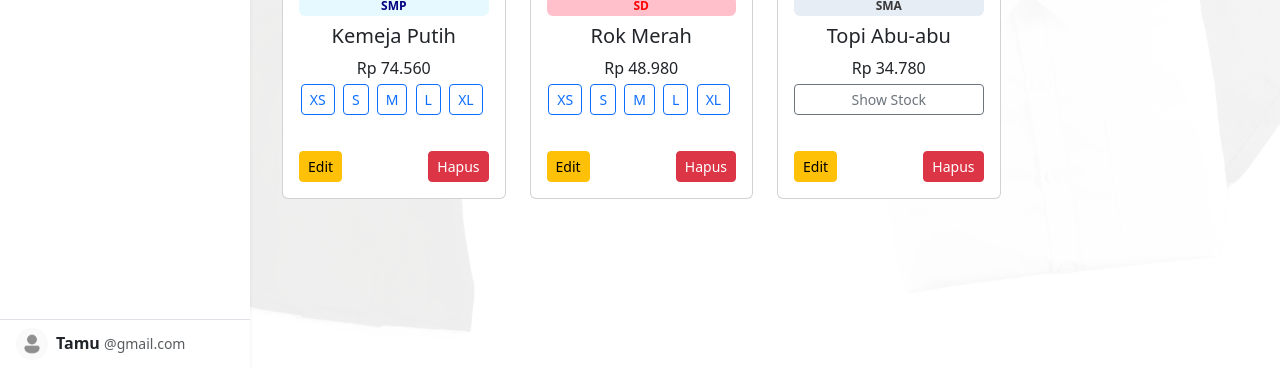
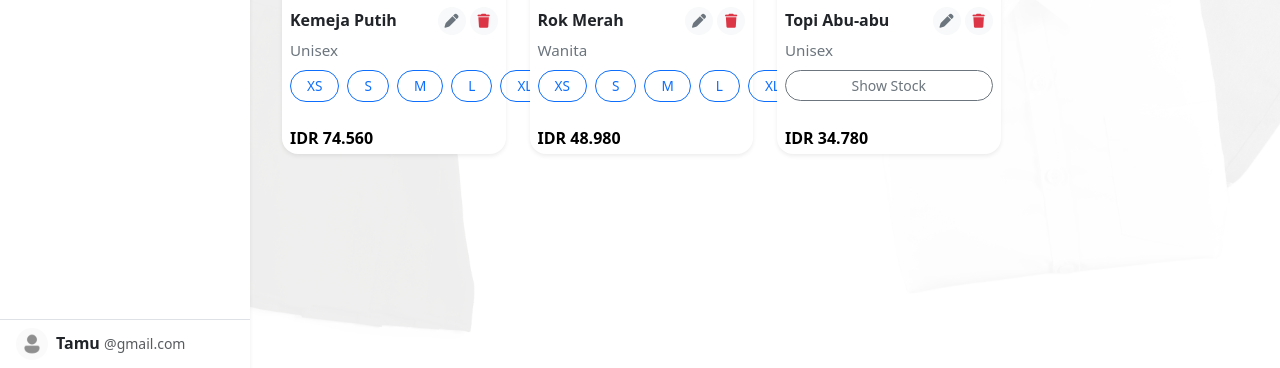
Before and after one commit to saliescollege/PBW-4C-SI-KELOMPOK-1, a PHP site: page /produk.php in a window 1280 px wide. Shown: the part 432-800 px from the top of the page. Run offline with PHP 8.4, Linux system fonts and the light colour scheme; data comes from the database, SQL or seed files in the repository.

Commit message:
update produk

```diff
--- a/sistem-uniform-u/laman-produk/produk.php
+++ b/sistem-uniform-u/laman-produk/produk.php
@@ -108,10 +108,18 @@ if (!$result) {
     flex-direction: column;
     }
 
-    .product-card img {
+    .product-card img,
+    .card-img-top {
       width: 100%;
-      aspect-ratio: 1/1;
-      object-fit: cover;
+      height: 220px;
+      object-fit: contain;
+      background: #f8f9fa;
+      border-top-left-radius: 16px;
+      border-top-right-radius: 16px;
+      /* Tambahan agar gambar selalu rata tengah secara vertikal */
+      display: block;
+      margin-left: auto;
+      margin-right: auto;
     }
 
     .product-card .size-buttons {
@@ -149,6 +157,7 @@ if (!$result) {
     .input-icon input {
       padding-left: 30px;
     }
+
 
     @media (max-width: 991.98px) {
       .col-md-4 {
@@ -205,62 +214,89 @@ if (!$result) {
                 $gambar = $row['gambar_produk'];
                 $harga = number_format($row['harga'], 0, ',', '.');
 
+                // Badge & tombol warna sesuai kategori
+                $badgeClass = '';
+                $editBtnClass = '';
+                $deleteBtnClass = '';
+                if (strtolower($kategori) === 'sd') {
+                    $badgeClass = 'tag-sd';
+                    $editBtnClass = 'btn-danger'; // merah
+                    $deleteBtnClass = 'btn-danger';
+                } elseif (strtolower($kategori) === 'smp') {
+                    $badgeClass = 'tag-smp';
+                    $editBtnClass = 'btn-primary'; // biru
+                    $deleteBtnClass = 'btn-primary';
+                } elseif (strtolower($kategori) === 'sma') {
+                    $badgeClass = 'tag-sma';
+                    $editBtnClass = 'btn-secondary'; // abu
+                    $deleteBtnClass = 'btn-secondary';
+                }
+
                 // Ambil semua entri stok produk ini
                 $stokQuery = mysqli_query($conn, "SELECT size, stok FROM produk_stock WHERE id_produk = '$id'");
                 $sizes = [];
 
                 while ($data = mysqli_fetch_assoc($stokQuery)) {
                     $cleanedSize = trim($data['size']);
-                    // Validasi ukuran (hanya nilai yang benar seperti S, M, L, XL, dst)
                     if ($cleanedSize !== '' && $cleanedSize !== '-' && preg_match('/^[A-Za-z0-9]+$/', $cleanedSize)) {
                         $sizes[] = $data;
                     }
                 }
 
-                // Jika tidak ada ukuran valid, maka produk dianggap tidak memiliki size
                 $punyaUkuran = count($sizes) > 0;
             ?>
             <div class="col-md-3 mb-4 produk-item">
-                  <div class="card h-100 product-card" data-product-id="<?= $id ?>" data-kategori="<?= strtolower($kategori) ?>">
+      <div class="card h-100 product-card shadow-sm border-0" data-product-id="<?= $id ?>" data-kategori="<?= strtolower($kategori) ?>" style="border-radius: 16px;">
+        <div class="position-relative">
           <img src="../assets/uniform/<?= htmlspecialchars($gambar) ?>"
-                          class="card-img-top"
-                          alt="<?= htmlspecialchars($nama) ?>"
-                          style="height: 200px; object-fit: contain;" />
+            class="card-img-top rounded-top"
+            alt="<?= htmlspecialchars($nama) ?>" />
 
-                    <div class="card-body d-flex flex-column">
-                        <?php
-                        $badgeClass = '';
-                        if ($kategori === 'SD') {
-                            $badgeClass = 'tag-sd';
-                        } elseif ($kategori === 'SMP') {
-                            $badgeClass = 'tag-smp';
-                        } elseif ($kategori === 'SMA') {
-                            $badgeClass = 'tag-sma';
-                        }
-                      ?>
-                      <span class="badge <?= $badgeClass ?> mb-2"><?= htmlspecialchars($kategori) ?></span>
-
-                        <h5 class="card-title text-center"><?= htmlspecialchars($nama) ?></h5>
-                        <p class="card-text mb-1 text-center">Rp <?= $harga ?></p>
-
+          <!-- Badge kategori di pojok kiri atas gambar -->
+          <span class="position-absolute top-0 start-0 m-2 badge <?= $badgeClass ?> px-3 py-2 fs-6 shadow-sm" style="opacity:0.95;">
+            <?= htmlspecialchars($kategori) ?>
+          </span>
+        </div>
+        <div class="card-body d-flex flex-column pt-2 pb-1 px-2">
+          <div class="d-flex align-items-center justify-content-between mb-1">
+            <h5 class="card-title fw-semibold mb-0" style="font-size:1rem;"><?= htmlspecialchars($nama) ?></h5>
+            <div class="d-flex gap-1">
+              <a href="stok.php?id=<?= $id ?>"
+                class="btn btn-sm btn-light btn-icon-only border-0"
+                title="Edit"
+                style="width:28px; height:28px; display:flex; align-items:center; justify-content:center; border-radius:50%; color:#6c757d;">
+                <i class="fas fa-pen"></i>
+              </a>
+              <a href="hapus-produk.php?id=<?= $id ?>"
+                class="btn btn-sm btn-light btn-icon-only border-0"
+                title="Hapus"
+                onclick="return confirm('Yakin ingin menghapus produk ini?');"
+                style="width:28px; height:28px; display:flex; align-items:center; justify-content:center; border-radius:50%; color:#dc3545;">
+                <i class="fas fa-trash"></i>
+              </a>
+            </div>
+          </div>
+          <?php if (!empty($row['jenis_kelamin'])): ?>
+            <div class="mb-2" style="font-size:0.95rem; color:#6c757d;">
+              <?= htmlspecialchars($row['jenis_kelamin']) ?>
+            </div>
+          <?php endif; ?>
           <?php if ($punyaUkuran): ?>
-                            <div class="mb-2 text-center">
+            <div class="mb-2 d-flex justify-content-between size-buttons">
               <?php foreach ($sizes as $data): ?>
-                                    <button class="btn btn-sm btn-outline-primary me-1 mb-1" onclick="showStock(this, '<?= $data['size'] ?>')">
+                <button class="btn btn-sm btn-outline-primary rounded-pill px-3 me-1 mb-1 shadow-none"
+                  onclick="showStock(this, '<?= $data['size'] ?>')"
+                  style="transition: background 0.2s; font-size:0.85rem;">
                   <?= htmlspecialchars($data['size']) ?>
                 </button>
               <?php endforeach; ?>
             </div>
           <?php else: ?>
-                            <button class="btn btn-sm btn-outline-secondary mb-2" onclick="showStock(this)">Show Stock</button>
+            <button class="btn btn-sm btn-outline-secondary rounded-pill mb-2 shadow-none" onclick="showStock(this)">Show Stock</button>
           <?php endif; ?>
-
-                        <p class="stock-text fw-bold text-success mt-2"></p>
-
-                        <!-- Tombol Edit dan Hapus -->
-                        <div class="mt-auto d-flex justify-content-between">
-                            <a href="stok.php?id=<?= $id ?>" class="btn btn-sm btn-warning">Edit</a>
-                            <a href="hapus-produk.php?id=<?= $id ?>" class="btn btn-sm btn-danger">Hapus</a>
+          <p class="stock-text fw-bold text-success mt-1 mb-2"></p>
+          <div class="fw-bold text-black mt-auto" style="font-size:1rem;">
+            IDR <?= $harga ?>
           </div>
         </div>
       </div>
```
Also changed, not shown: sistem-uniform-u/laman-produk/add_produk.php (+34 -0 lines), sistem-uniform-u/assets/uniform/produk_683db1ffd1d56.png (added). Lines whose indentation alone changed are shown as unchanged.
